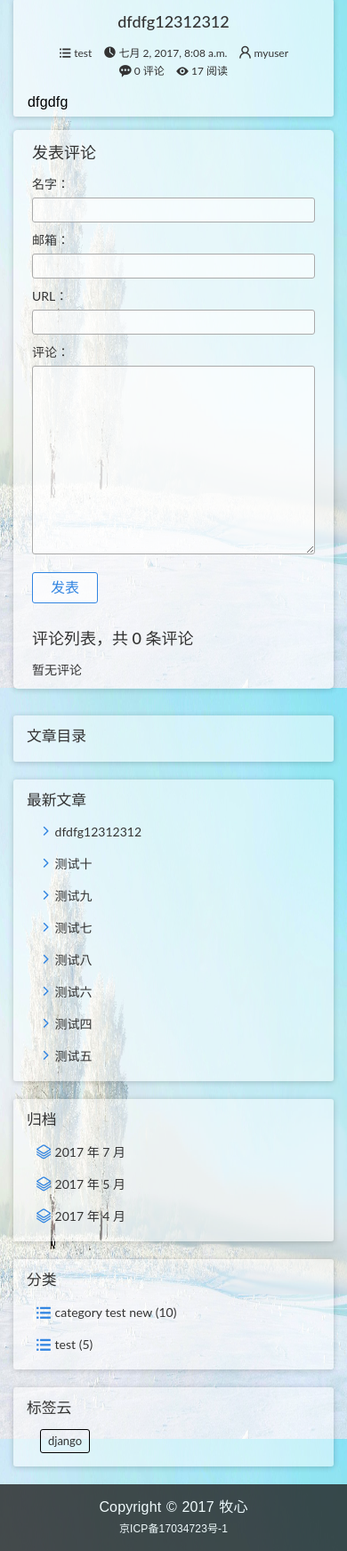
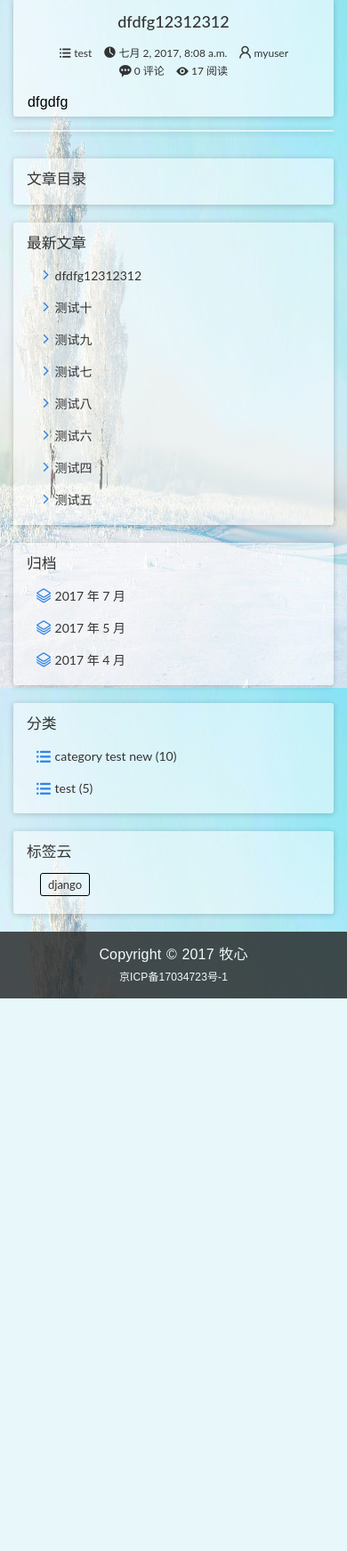
Before and after one commit to onion2014/myblog, a Django app: page /post/15/ in a window 390 px wide. Shown: the part 71-1814 px from the top of the page at 89% size. After the commit the page ends 1193 px from the top, so only its background shows below. Run offline with Django 3.2, Linux system fonts and the light colour scheme; data comes from the database, SQL or seed files in the repository; both versions use the stored data as it was after the commit; data that the repository does not hold is empty; some libraries are stand-ins or nearby versions.

Commit message:
change css

```diff
--- a/blog/static/css/custom.css
+++ b/blog/static/css/custom.css
@@ -221,6 +221,11 @@ img {
     font-size: 22px;
     margin-bottom: 15px;
     padding: 15px 0 0;
+	width: 100%;
+	overflow: hidden;
+	text-overflow: ellipsis;
+	white-space: nowrap;
+
 }
 
 .entry-meta {
@@ -367,17 +372,22 @@ img {
 }
 
 .widget-recent-posts ul {
+	width: 100%;
     margin: 0;
     padding-left: 10px;
 }
 
 .widget-recent-posts ul li {
+	position: relative;
     list-style-type: none;
-    position: relative;
     line-height: 26px;
     margin-bottom: 10px;
     -webkit-transition: all 0.5s;
     transition: all 0.5s;
+	overflow: hidden;
+	text-overflow: ellipsis;
+	white-space: nowrap;
+
 }
 .widget-recent-posts ul li:hover{
     margin-left: 15px;
@@ -390,17 +400,21 @@ img {
 }
 
 .widget-archives ul {
+	width: 100%;
     margin: 0;
     padding-left: 10px;
 }
 
 .widget-archives ul li {
+	position: relative;
     list-style-type: none;
-    position: relative;
     line-height: 26px;
     margin-bottom: 10px;
     -webkit-transition: all 0.5s;
     transition: all 0.5s;
+	overflow: hidden;
+	text-overflow: ellipsis;
+	white-space: nowrap;
 }
 .widget-archives ul li:hover{
     margin-left: 15px;
@@ -413,17 +427,24 @@ img {
 }
 
 .widget-category ul {
+	width: 100%;
     margin: 0;
     padding-left: 10px;
 }
 
 .widget-category ul li {
+	position: relative;
     list-style-type: none;
-    position: relative;
     line-height: 26px;
     margin-bottom: 10px;
     -webkit-transition: all 0.5s;
     transition: all 0.5s;
+	overflow: hidden;
+	text-overflow: ellipsis;
+	white-space: nowrap;
+	overflow: hidden;
+	text-overflow: ellipsis;
+	white-space: nowrap;
 }
 .widget-category ul li:hover{
     margin-left: 15px;
@@ -457,6 +478,11 @@ img {
     border-radius: 3px;
     -webkit-transition: border 0.5s, background 0.5s, color 0.5s;
     transition: border 0.5s, background 0.5s, color 0.5s;
+	max-width: 85px;
+	overflow: hidden;
+	text-overflow: ellipsis;
+	white-space: nowrap;
+
 }
 .widget-tag-cloud ul li a:hover{
     color: #fff;
--- a/templates/blog/detail.html
+++ b/templates/blog/detail.html
@@ -45,11 +45,16 @@
     </article>
     <section class="comment-area">
         <!-- 把友言评论系统代码放到想让评论框显示的地方 -->
-        <!-- UY BEGIN -->
-        <!--<div id="uyan_frame"></div>
-        <script type="text/javascript" src="http://v2.uyan.cc/code/uyan.js?uid=2134081"></script>-->
-        <!-- UY END -->
-        <h3>发表评论</h3>
+		<!--PC和WAP自适应版-->
+		<div id="SOHUCS" ></div>
+		<script type="text/javascript">
+		(function(){
+		var appid = 'cyt5Mr3l9';
+		var conf = 'prod_de4ec7bf574ca64c97683fffe28b0cb3';
+		var width = window.innerWidth || document.documentElement.clientWidth;
+		if (width < 960) {
+		window.document.write('<script id="changyan_mobile_js" charset="utf-8" type="text/javascript" src="https://changyan.sohu.com/upload/mobile/wap-js/changyan_mobile.js?client_id=' + appid + '&conf=' + conf + '"><\/script>'); } else { var loadJs=function(d,a){var c=document.getElementsByTagName("head")[0]||document.head||document.documentElement;var b=document.createElement("script");b.setAttribute("type","text/javascript");b.setAttribute("charset","UTF-8");b.setAttribute("src",d);if(typeof a==="function"){if(window.attachEvent){b.onreadystatechange=function(){var e=b.readyState;if(e==="loaded"||e==="complete"){b.onreadystatechange=null;a()}}}else{b.onload=a}}c.appendChild(b)};loadJs("https://changyan.sohu.com/upload/changyan.js",function(){window.changyan.api.config({appid:appid,conf:conf})}); } })(); </script>
+		<!--<h3>发表评论</h3>
         <form action="{% url 'comments:post_comment' post.pk %}" method="post" class="comment-form">
             {% csrf_token %}
             <div class="row">
@@ -74,7 +79,7 @@
                     {{ form.text.errors }}
                     <button type="submit" class="comment-btn">发表</button>
                 </div>
-            </div>    <!-- row -->
+            </div>
         </form>
          <div class="comment-list-panel">
              <h3>评论列表，共 <span>{{ post.comment_set.count }}</span> 条评论</h3>
@@ -89,7 +94,7 @@
                  	暂无评论
                  {% endfor %}
              </ul>
-         </div>
+         </div>-->
     </section>
 {% endblock main %}
 {% block toc %}
```
Also changed, not shown: db.sqlite3.
